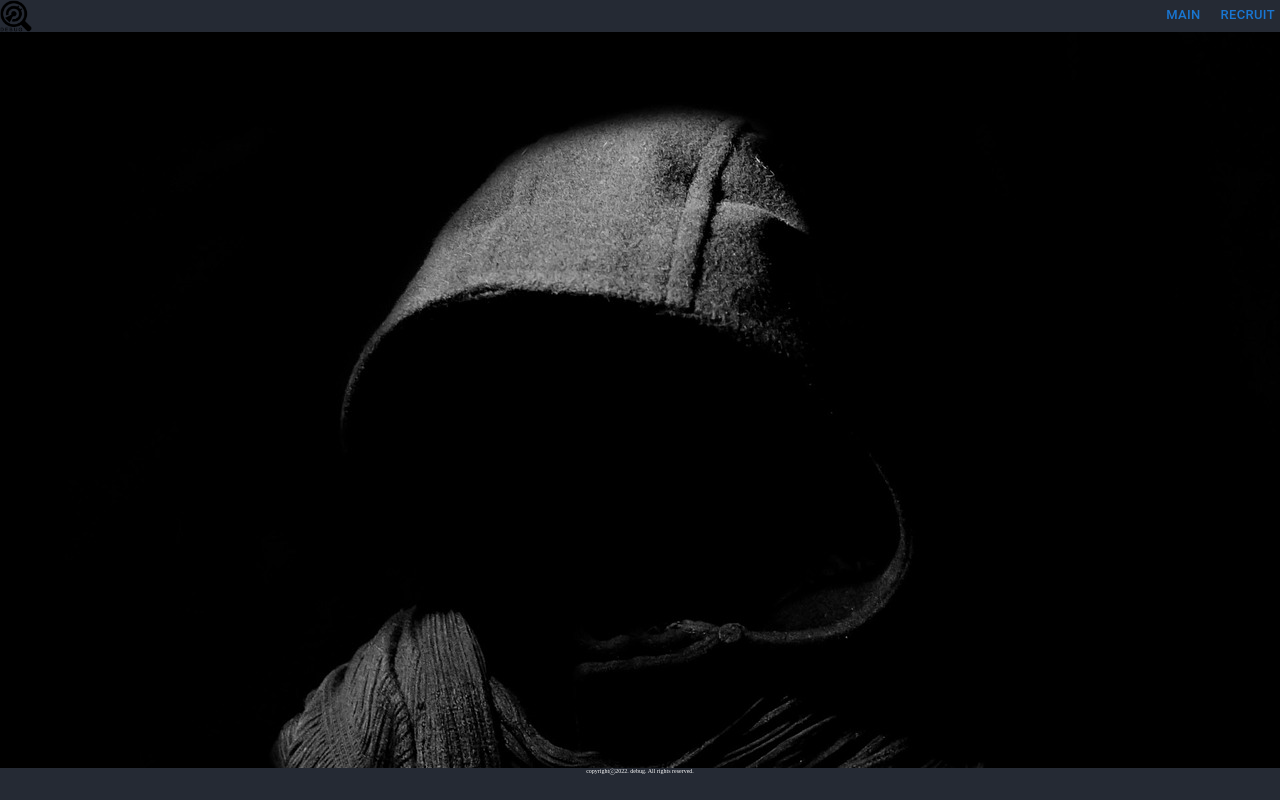
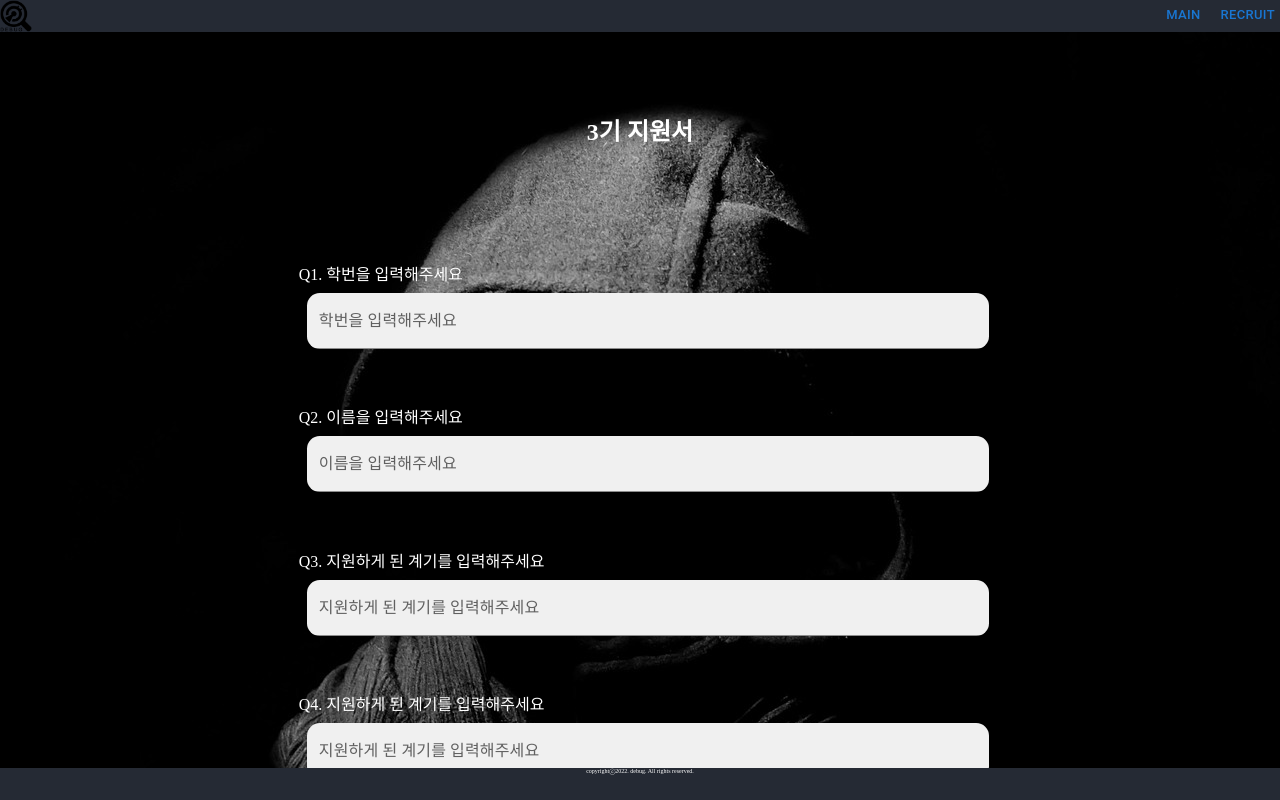
Before and after one commit to debug-2357/WEB_Frontend, a Next.js app: page /recruit in a window 1280 px wide. Before the commit this address had no page. Built offline with nearby package versions, Linux system fonts and the light colour scheme.

Commit message:
[#7]feature designed recruit page]

```diff
--- a/components/AppLayout.js
+++ b/components/AppLayout.js
@@ -18,7 +18,7 @@ const AppLayout = ({ children }) => {
             </Button>
           </div>
         </div>
-        {children}
+        <div className="MainBody">{children}</div>
         <div className={'FooterBody'}>copyrightⓒ2022. debug. All rights reserved.</div>
       </div>
     </>
--- /dev/null
+++ b/components/RecruitAnswer.js
@@ -0,0 +1,18 @@
+import { TextField } from '@mui/material';
+import React from 'react';
+import styles from '../public/css/recruitanswer.module.css';
+
+const RecruitAnswer = (props) => {
+  return (
+    <div className={`${styles.Wrap}`}>
+      <fieldset className={`${styles.AnswerField}`}>
+        <div className={`${styles.questionname}`}>
+          Q{props.id}. {props.title}
+        </div>
+        <TextField id="filled-full-width" label={`${props.title}`} fullWidth variant="filled" style={{ margin: 8 }} className={`${styles.textfield}`} multiline maxRows={4} />
+      </fieldset>
+    </div>
+  );
+};
+
+export default RecruitAnswer;
--- /dev/null
+++ b/components/RecruitGuest2.js
@@ -0,0 +1,44 @@
+//신청 페이지
+import { Box, Button } from '@mui/material';
+import React from 'react';
+import styles from '../public/css/recruitguest2.module.css';
+import RecruitAnswer from './RecruitAnswer';
+import { motion } from 'framer-motion';
+import { defaultFadeInLeftVariants, defaultFadeInUpVariants } from './motion';
+import SendIcon from '@mui/icons-material/Send';
+
+const RecruitGuest2 = (props) => {
+  const dummyData = [
+    { id: 1, title: '학번을 입력해주세요' },
+    { id: 2, title: '이름을 입력해주세요' },
+    { id: 3, title: '지원하게 된 계기를 입력해주세요' },
+    { id: 4, title: '지원하게 된 계기를 입력해주세요' },
+    { id: 5, title: '지원하게 된 계기를 입력해주세요' },
+    { id: 6, title: '지원하게 된 계기를 입력해주세요' },
+    { id: 7, title: '지원하게 된 계기를 입력해주세요' },
+    { id: 8, title: '지원하게 된 계기를 입력해주세요' },
+    { id: 9, title: '지원하게 된 계기를 입력해주세요' },
+    { id: 10, title: '지원하게 된 계기를 입력해주세요' },
+  ];
+  return (
+    <div className={`${styles.Wrap}`}>
+      <motion.h2 initial="initial" whileInView="animate" variants={defaultFadeInLeftVariants} className={`${styles.recruitName}`}>
+        {props.count}기 지원서
+      </motion.h2>
+      <Box component="div" pt={5}>
+        <motion.div initial="initial" whileInView="animate" variants={defaultFadeInLeftVariants} className={`${styles.AnswerWrap}`}>
+          {dummyData.map((dummy) => (
+            <RecruitAnswer id={dummy.id} title={dummy.title} />
+          ))}
+        </motion.div>
+      </Box>
+      <motion.div initial="initial" whileInView="animate" variants={defaultFadeInUpVariants} className={`${styles.RecruitAnswerSubmitWrap}`}>
+        <Button variant="text" size="large" className={`${styles.RecruitAnswerSubmit}`} endIcon={<SendIcon />}>
+          제출
+        </Button>
+      </motion.div>
+    </div>
+  );
+};
+
+export default RecruitGuest2;
--- /dev/null
+++ b/pages/recruit.js
@@ -0,0 +1,8 @@
+//적용 테스트용 recruit page
+import React from 'react';
+import RecruitGuest2 from '../components/RecruitGuest2';
+
+const Recruit = () => {
+  return <RecruitGuest2 count="3" />;
+};
+export default Recruit;
--- /dev/null
+++ b/public/css/recruitanswer.module.css
@@ -0,0 +1,17 @@
+@import url(https://fonts.googleapis.com/css2?family=Noto+Serif+KR:wght@300;400;700&display=swap);
+.Wrap {
+  margin: auto;
+  max-width: 60%;
+  min-width: 50%;
+}
+.Wrap .AnswerField {
+  border: 0;
+  margin-bottom: 2em;
+}
+.Wrap .questionname {
+  color: #fff;
+}
+.Wrap .textfield {
+  border-radius: 0.8em;
+  background: #fff;
+}
--- /dev/null
+++ b/public/css/recruitguest2.module.css
@@ -0,0 +1,19 @@
+.Wrap {
+  height: 100%;
+  width: 100%;
+  overflow: auto;
+}
+.Wrap .recruitName {
+  margin-top: 5rem;
+  text-align: center;
+}
+.Wrap .AnswerWrap {
+  margin: 3em;
+}
+.Wrap .RecruitAnswerSubmitWrap {
+  text-align: center;
+}
+.Wrap,
+.Wrap .RecruitAnswerSubmitWrap .RecruitAnswerSubmit {
+  color: #fff;
+}
--- a/public/css/styles.css
+++ b/public/css/styles.css
@@ -9,19 +9,19 @@ html {
   height: 100vh;
 }
 .FooterBody {
+  position: fixed;
   bottom: 0;
   font-family: 'Noto Serif KR', serif;
   font-size: 0.3em;
   background-color: #252a34;
+  width: 100%;
   height: 2rem;
   color: #fff;
   text-align: center;
 }
-.Backgroud,
-.FooterBody,
-.HeaderBody {
-  position: fixed;
+.MainBody {
   width: 100%;
+  height: 93.5vh;
 }
 .HeaderBody {
   top: 0;
@@ -30,6 +30,7 @@ html {
   font-family: 'Noto Serif KR', serif;
   font-size: 0.5em;
   background-color: #252a34;
+  width: 100%;
   height: 2rem;
   color: #fff;
 }
@@ -37,8 +38,10 @@ html {
   width: 2rem;
 }
 .Backgroud {
+  position: fixed;
   background-image: url(../images/Background.jpg);
   background-size: cover;
+  width: 100%;
   height: 100%;
   bottom: 0;
 }
--- /dev/null
+++ b/public/scss/recruitanswer.module.scss
@@ -0,0 +1,18 @@
+@import '_fontColor.scss';
+
+.Wrap {
+  margin: auto;
+  max-width: 60%;
+  min-width: 50%;
+  .AnswerField {
+    border: none;
+    margin-bottom: 2em;
+  }
+  .questionname {
+    color: white;
+  }
+  .textfield {
+    border-radius: 0.8em;
+    background: $white;
+  }
+}
--- /dev/null
+++ b/public/scss/recruitguest2.module.scss
@@ -0,0 +1,19 @@
+.Wrap {
+  height: 100%;
+  width: 100%;
+  color: white;
+  overflow: auto;
+  .recruitName {
+    margin-top: 5rem;
+    text-align: center;
+  }
+  .AnswerWrap {
+    margin: 3em;
+  }
+  .RecruitAnswerSubmitWrap {
+    text-align: center;
+    .RecruitAnswerSubmit {
+      color: white;
+    }
+  }
+}
--- a/public/scss/styles.scss
+++ b/public/scss/styles.scss
@@ -23,8 +23,12 @@ body {
   text-align: center;
 }
 
+.MainBody {
+  width: 100%;
+  height: 93.5vh;
+}
+
 .HeaderBody {
-  position: fixed;
   top: 0px;
   display: flex;
   justify-content: space-between;
```
Also changed, not shown: pages/index.js (+1 -6 lines).
